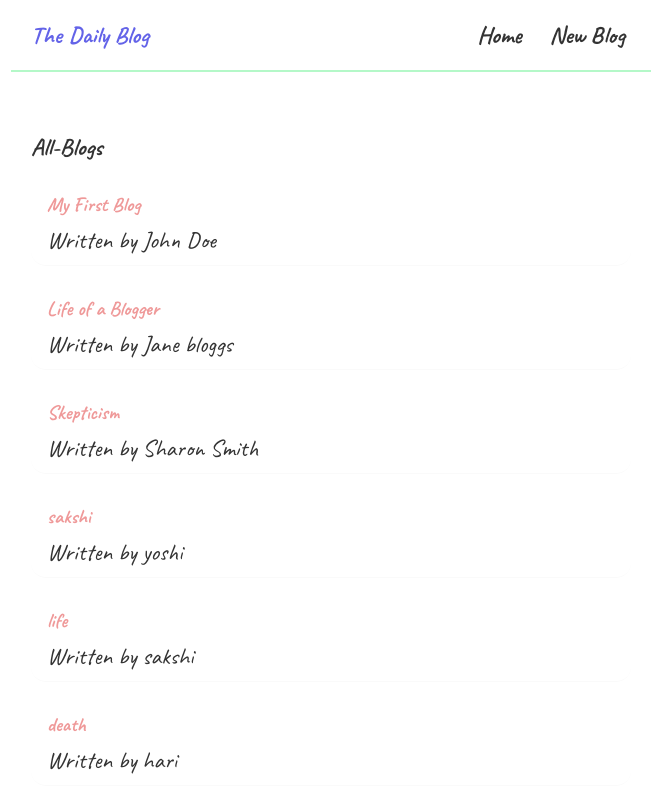
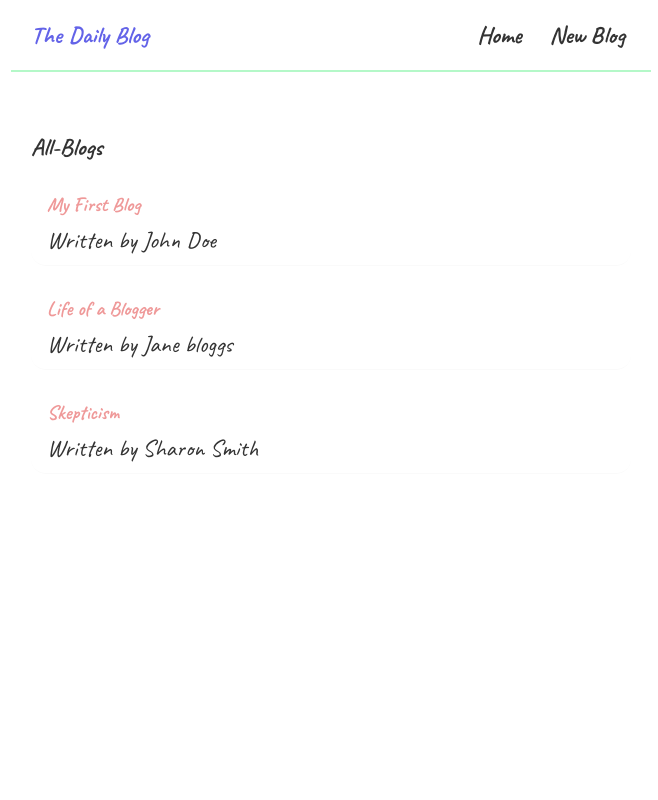
Before and after one commit to saakcy7/The-daily-vlog, a React (Create React App) app: page / in a window 1280 px wide. Shown: the top 800 px of the page, without its empty margins (309-967 px from the left). Built offline with nearby package versions, Linux system fonts and the light colour scheme; data requests are answered from the project's data file; a web font is replaced by a local one.

Commit message:
delete blogs using delete method in fetch

```diff
--- a/data/db.json
+++ b/data/db.json
@@ -17,42 +17,6 @@
       "title": "Skepticism",
       "body": "Skepticism is the practice of questioning the validity of claims before accepting them as true. It is an important part of critical thinking and scientific inquiry. Skepticism is not the same as cynicism, which is the belief that people are motivated purely by self-interest. Skepticism is about being open-minded and willing to consider new evidence and arguments. It is about being willing to change your mind when presented with new information. Skepticism is an essential part of being a rational and critical thinker.",
       "author": "Sharon Smith"
-    },
-    {
-      "id": "5269",
-      "title": "sakshi",
-      "body": "hello i am sakshi",
-      "author": "yoshi"
-    },
-    {
-      "id": "2833",
-      "title": "life",
-      "body": "life is death",
-      "author": "sakshi"
-    },
-    {
-      "id": "57f2",
-      "title": "death",
-      "body": "death is death",
-      "author": "hari"
-    },
-    {
-      "id": "4144",
-      "title": "death",
-      "body": "death is death",
-      "author": "hari"
-    },
-    {
-      "id": "bcd4",
-      "title": "death",
-      "body": "death is death",
-      "author": "hari"
-    },
-    {
-      "id": "72f7",
-      "title": "death",
-      "body": "death is death",
-      "author": "hari"
     }
   ]
 }
--- a/src/BlogDetails.js
+++ b/src/BlogDetails.js
@@ -1,8 +1,17 @@
 import { useParams } from "react-router-dom";
 import useFetch from "./useFetch";
+import {useNavigate} from 'react-router-dom';
 const BlogDetails = () => {
     const {id}=useParams();
+    const navigate=useNavigate();
     const {data:blog,error,isPending}=useFetch('http://localhost:8000/blogs/'+id);
+    const handleDelete=()=>{
+        fetch('http://localhost:8000/blogs/'+blog.id, {
+            method: 'DELETE'
+        }).then(()=>{
+            navigate('/');
+        })
+    }
 return(
     <div className="blog-details">
         {isPending && <div>Loading...</div>}
@@ -12,6 +21,7 @@
                 <h2>{blog.title}</h2>
                 <p>Written by {blog.author}</p>
                 <div>{blog.body}</div>
+                <button onClick={handleDelete}>Delete</button>
             </article>
         )}
         </div>
--- a/src/Create.js
+++ b/src/Create.js
@@ -1,11 +1,12 @@
 import React from 'react'
 import {useState} from 'react';
-import {useHistory} from 'react-router-dom';
+import {useNavigate} from 'react-router-dom';
 function Create (){
     const [title,setTitle]=useState('');
     const [body,setBody]=useState('');
     const [author,setAuthor]=useState('');
     const [isPending,setIsPending]=useState(false);
+    const navigate=useNavigate();
 
     const handleSubmit=(e)=>{
         e.preventDefault();
@@ -19,7 +20,10 @@
         .then(()=>{
             console.log('new blog added');
             setIsPending(false);
+           //  history.go(-1);
+              navigate('/');
         })
+
 
     }
   return (
```
